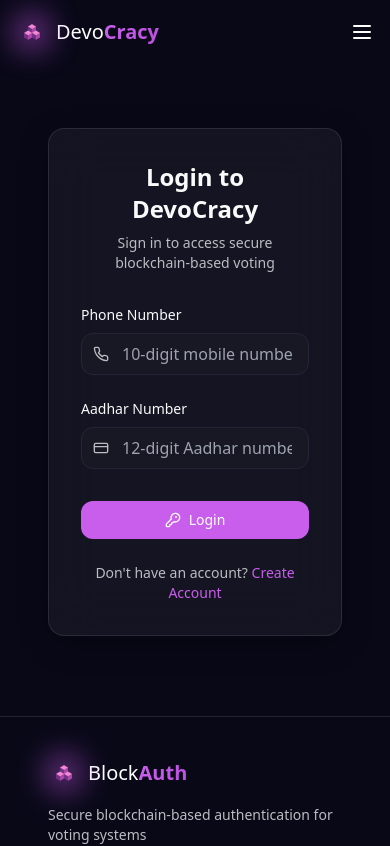
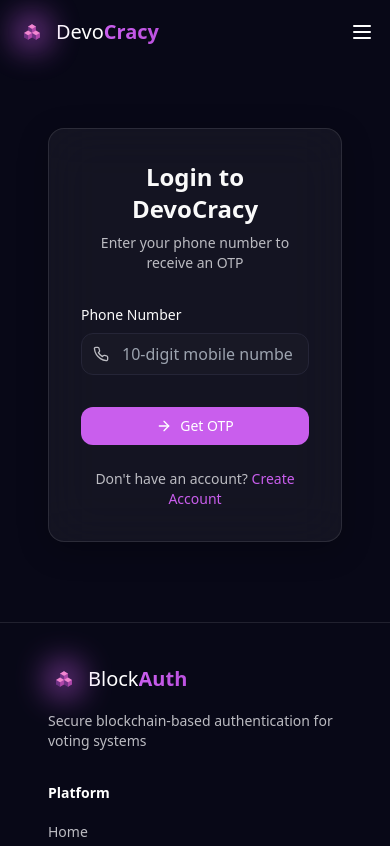
Before and after one commit to hiteshtechstacx/devocracy, a React (Vite) app: page /login in a window 390 px wide. Shown: the top 846 px of the page. Built offline with nearby package versions, Linux system fonts and the light colour scheme.

Commit message:
Implement mobile number OTP login
This commit replaces the optional wallet address input with a mobile number and OTP input field.  A 30-second timer will start after the number is entered.

```diff
--- a/src/components/ui/input-otp.tsx
+++ b/src/components/ui/input-otp.tsx
@@ -1,3 +1,4 @@
+
 import * as React from "react"
 import { OTPInput, OTPInputContext } from "input-otp"
 import { Dot } from "lucide-react"
--- a/src/pages/Login.tsx
+++ b/src/pages/Login.tsx
@@ -1,32 +1,57 @@
 
-import { useState } from "react";
+import { useState, useEffect, useRef } from "react";
 import { useNavigate, Link } from "react-router-dom";
 import { motion } from "framer-motion";
-import { KeyRound, Phone, CreditCard, AlertCircle } from "lucide-react";
+import { KeyRound, Phone, AlertCircle, ArrowRight } from "lucide-react";
 import Navbar from "@/components/Navbar";
 import Footer from "@/components/Footer";
 import { CustomButton } from "@/components/ui/custom-button";
 import { useAuth } from "@/contexts/AuthContext";
+import { InputOTP, InputOTPGroup, InputOTPSlot } from "@/components/ui/input-otp";
 
 const Login = () => {
   const [phoneNumber, setPhoneNumber] = useState("");
-  const [aadharNumber, setAadharNumber] = useState("");
+  const [otp, setOtp] = useState("");
   const [error, setError] = useState("");
   const [isLoggingIn, setIsLoggingIn] = useState(false);
+  const [step, setStep] = useState<"phone" | "otp">("phone");
+  const [timer, setTimer] = useState(0);
+  const [isResending, setIsResending] = useState(false);
+  const timerRef = useRef<NodeJS.Timeout | null>(null);
   const { login } = useAuth();
   const navigate = useNavigate();
+
+  useEffect(() => {
+    return () => {
+      if (timerRef.current) {
+        clearInterval(timerRef.current);
+      }
+    };
+  }, []);
 
   const validatePhoneNumber = (phone: string) => {
     const phoneRegex = /^[6-9]\d{9}$/;
     return phoneRegex.test(phone);
   };
 
-  const validateAadharNumber = (aadhar: string) => {
-    const aadharRegex = /^\d{12}$/;
-    return aadharRegex.test(aadhar);
+  const startTimer = () => {
+    setTimer(30);
+    if (timerRef.current) {
+      clearInterval(timerRef.current);
+    }
+
+    timerRef.current = setInterval(() => {
+      setTimer((prevTimer) => {
+        if (prevTimer <= 1) {
+          clearInterval(timerRef.current as NodeJS.Timeout);
+          return 0;
+        }
+        return prevTimer - 1;
+      });
+    }, 1000);
   };
 
-  const handleLogin = async () => {
+  const handleSendOTP = async () => {
     // Reset previous errors
     setError("");
 
@@ -41,26 +66,80 @@ const Login = () => {
       return;
     }
 
-    // Validate Aadhar number
-    if (!aadharNumber) {
-      setError("Aadhar number is required");
-      return;
+    try {
+      setIsResending(true);
+
+      // Simulate OTP sending
+      await new Promise(resolve => setTimeout(resolve, 1000));
+
+      // For demo purposes, let's pretend we sent an OTP (would be handled by a real SMS service)
+      console.log("OTP sent to", phoneNumber);
+
+      // Move to OTP verification step
+      setStep("otp");
+      startTimer();
+      setError("");
+    } catch (error) {
+      console.error("OTP sending error:", error);
+      setError("Failed to send OTP. Please try again.");
+    } finally {
+      setIsResending(false);
     }
+  };
 
-    if (!validateAadharNumber(aadharNumber)) {
-      setError("Please enter a valid 12-digit Aadhar number");
+  const handleResendOTP = async () => {
+    if (timer > 0) return;
+    setIsResending(true);
+
+    try {
+      // Simulate OTP resending
+      await new Promise(resolve => setTimeout(resolve, 1000));
+      console.log("OTP resent to", phoneNumber);
+      startTimer();
+    } catch (error) {
+      console.error("OTP resending error:", error);
+      setError("Failed to resend OTP. Please try again.");
+    } finally {
+      setIsResending(false);
+    }
+  };
+
+  const handleVerifyOTP = async () => {
+    setError("");
+
+    if (!otp || otp.length !== 6) {
+      setError("Please enter the complete 6-digit OTP");
       return;
     }
 
     try {
       setIsLoggingIn(true);
-      await login(phoneNumber, aadharNumber);
+
+      // For demo purposes, consider '123456' as valid OTP (in real app, would verify with backend)
+      if (otp !== "123456") {
+        setError("Invalid OTP. Please try again.");
+        setIsLoggingIn(false);
+        return;
+      }
+
+      // Login with phoneNumber and a dummy aadharNumber for now
+      // In a real application, you would use the OTP verification result
+      await login(phoneNumber, "123456789012");
       navigate("/dashboard");
     } catch (error) {
-      console.error("Login error:", error);
-      setError("Login failed. Please check your credentials and try again.");
+      console.error("OTP verification error:", error);
+      setError("Login failed. Please try again.");
     } finally {
       setIsLoggingIn(false);
+    }
+  };
+
+  const handleBack = () => {
+    setStep("phone");
+    setOtp("");
+    if (timerRef.current) {
+      clearInterval(timerRef.current);
+      setTimer(0);
     }
   };
 
@@ -80,7 +159,10 @@ const Login = () => {
               <div className="text-center mb-8">
                 <h1 className="text-2xl font-bold mb-2">Login to DevoCracy</h1>
                 <p className="text-muted-foreground text-sm">
-                  Sign in to access secure blockchain-based voting
+                  {step === "phone"
+                    ? "Enter your phone number to receive an OTP"
+                    : "Enter the OTP sent to your mobile"
+                  }
                 </p>
               </div>
 
@@ -92,6 +174,8 @@ const Login = () => {
               )}
 
               <div className="space-y-6">
+                {step === "phone" ? (
+                  <>
                     <div>
                       <label className="text-sm font-medium block mb-2">
                         Phone Number
@@ -111,35 +195,81 @@ const Login = () => {
                       </div>
                     </div>
 
+                    <div className="pt-2">
+                      <CustomButton
+                        fullWidth
+                        isLoading={isResending}
+                        leftIcon={<ArrowRight className="w-4 h-4" />}
+                        onClick={handleSendOTP}
+                      >
+                        Get OTP
+                      </CustomButton>
+                    </div>
+                  </>
+                ) : (
+                  <>
                     <div>
-                  <label className="text-sm font-medium block mb-2">
-                    Aadhar Number
+                      <div className="flex justify-between items-center mb-2">
+                        <label className="text-sm font-medium">
+                          Enter OTP
                         </label>
-                  <div className="relative">
-                    <span className="absolute left-3 top-1/2 -translate-y-1/2 text-muted-foreground">
-                      <CreditCard className="w-4 h-4" />
+                        {timer > 0 ? (
+                          <span className="text-sm text-muted-foreground">
+                            Resend in {timer}s
                           </span>
-                    <input
-                      type="text"
-                      placeholder="12-digit Aadhar number"
-                      value={aadharNumber}
-                      onChange={(e) => setAadharNumber(e.target.value)}
-                      className="w-full pl-10 pr-4 py-2 rounded-lg bg-muted border border-border focus:border-primary focus:ring-1 focus:ring-primary outline-none transition-all"
-                      maxLength={12}
-                    />
-                  </div>
+                        ) : (
+                          <button
+                            className="text-sm text-primary hover:underline"
+                            onClick={handleResendOTP}
+                            disabled={isResending}
+                          >
+                            {isResending ? "Sending..." : "Resend OTP"}
+                          </button>
+                        )}
                       </div>
 
-                <div className="pt-2">
+                      <div className="flex justify-center mb-4">
+                        <InputOTP
+                          maxLength={6}
+                          value={otp}
+                          onChange={setOtp}
+                          containerClassName="gap-2"
+                        >
+                          <InputOTPGroup>
+                            <InputOTPSlot index={0} className="w-10 h-12" />
+                            <InputOTPSlot index={1} className="w-10 h-12" />
+                            <InputOTPSlot index={2} className="w-10 h-12" />
+                            <InputOTPSlot index={3} className="w-10 h-12" />
+                            <InputOTPSlot index={4} className="w-10 h-12" />
+                            <InputOTPSlot index={5} className="w-10 h-12" />
+                          </InputOTPGroup>
+                        </InputOTP>
+                      </div>
+
+                      <p className="text-xs text-muted-foreground mb-4 text-center">
+                        We've sent a 6-digit code to +91 {phoneNumber}
+                      </p>
+
+                      <div className="space-y-3">
                         <CustomButton
                           fullWidth
                           isLoading={isLoggingIn}
                           leftIcon={<KeyRound className="w-4 h-4" />}
-                    onClick={handleLogin}
+                          onClick={handleVerifyOTP}
                         >
-                    Login
+                          Verify & Login
                         </CustomButton>
+
+                        <button
+                          className="text-sm text-center w-full text-muted-foreground hover:text-foreground"
+                          onClick={handleBack}
+                        >
+                          Change Phone Number
+                        </button>
                       </div>
+                    </div>
+                  </>
+                )}
 
                 <div className="text-center">
                   <p className="text-sm text-muted-foreground">
```
Lines whose indentation alone changed are shown as unchanged.
